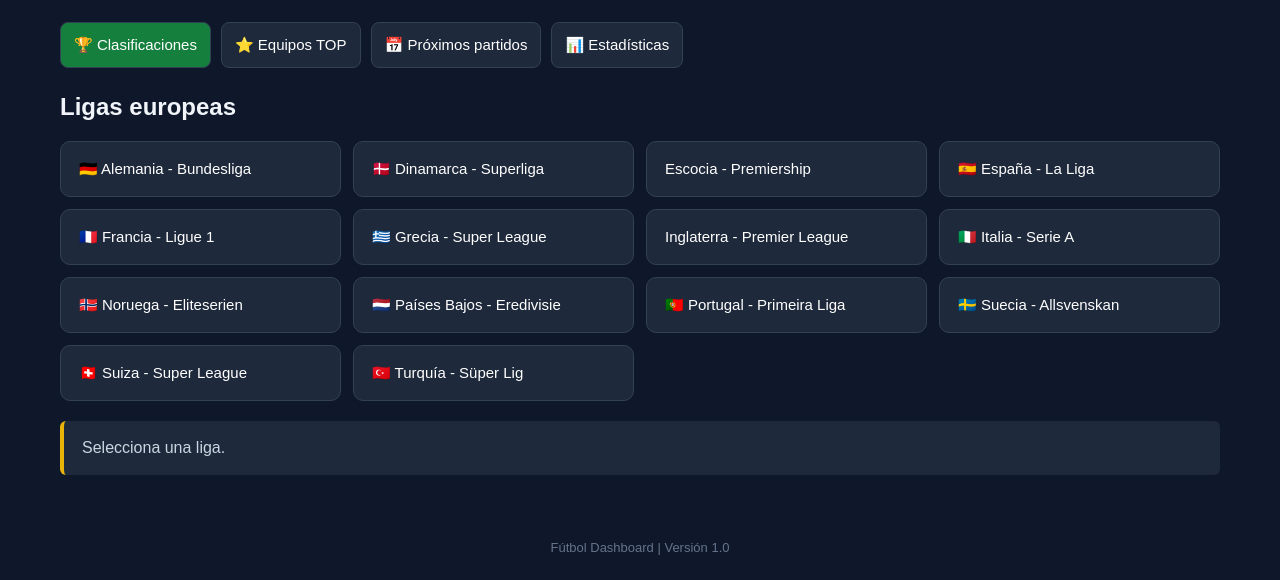
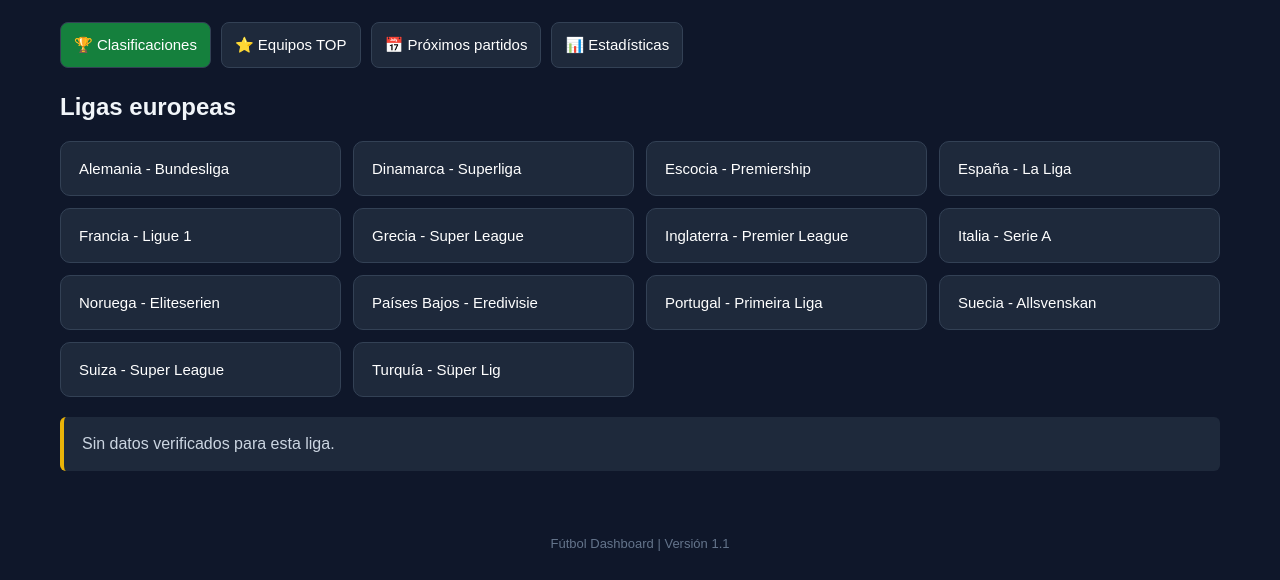
Before and after one commit to superfraile/futbol-dashboard, a plain HTML site: page index.html in a window 1280 px wide. Shown: the part 274-854 px from the top of the page. Drawn offline with Linux system fonts and the light colour scheme.

Commit message:
Conectar interfaz con almacenamiento JSON

```diff
--- a/index.html
+++ b/index.html
@@ -26,6 +26,7 @@ button:hover,button.activo{background:#15803d}
 .visible{display:block}
 .aviso{padding:18px;background:#1e293b;border-left:4px solid #eab308;border-radius:6px;color:#cbd5e1;margin:20px 0}
 footer{text-align:center;color:#64748b;padding:25px;font-size:13px}
+table{border-collapse:collapse;width:100%;font-size:14px}th,td{padding:9px;text-align:left;border-bottom:1px solid #334155}.aviso{overflow-x:auto}
 </style>
 </head>
 <body>
@@ -86,46 +87,10 @@ footer{text-align:center;color:#64748b;padding:25px;font-size:13px}
 
 </main>
 
-<footer>Fútbol Dashboard | Versión 1.0</footer>
+<footer>Fútbol Dashboard | Versión 1.1</footer>
 
-<script>
-const ligas=[
-"🇩🇪 Alemania - Bundesliga",
-"🇩🇰 Dinamarca - Superliga",
-"Escocia - Premiership",
-"🇪🇸 España - La Liga",
-"🇫🇷 Francia - Ligue 1",
-"🇬🇷 Grecia - Super League",
-"Inglaterra - Premier League",
-"🇮🇹 Italia - Serie A",
-"🇳🇴 Noruega - Eliteserien",
-"🇳🇱 Países Bajos - Eredivisie",
-"🇵🇹 Portugal - Primeira Liga",
-"🇸🇪 Suecia - Allsvenskan",
-"🇨🇭 Suiza - Super League",
-"🇹🇷 Turquía - Süper Lig"
-];
-
-const lista=document.getElementById("lista-ligas");
-
-ligas.forEach(liga=>{
-const boton=document.createElement("button");
-boton.className="liga";
-boton.textContent=liga;
-boton.onclick=()=>{
-document.getElementById("detalle-liga").textContent=
-liga+" | Clasificación pendiente de conexión.";
-};
-lista.appendChild(boton);
-});
-
-function mostrar(id,boton){
-document.querySelectorAll(".seccion").forEach(s=>s.classList.remove("visible"));
-document.querySelectorAll("nav button").forEach(b=>b.classList.remove("activo"));
-document.getElementById(id).classList.add("visible");
-boton.classList.add("activo");
-}
-</script>
+<script src="datos.js"></script>
+<script src="panel.js"></script>
 
 </body>
 </html>
```
